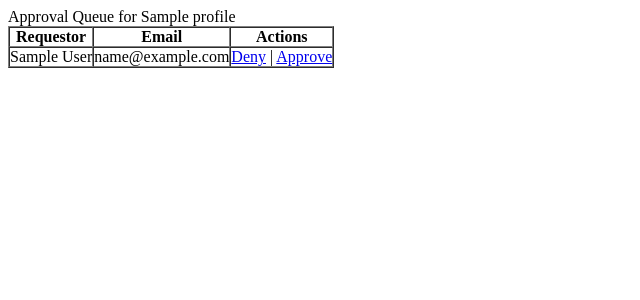
After one commit to srecinto/okta-partner-registration-workflow, a Flask app: template templates/admin_partner_approval_queue.html in a window 1280 px wide. The commit adds this page. Shown: the top 300 px of the page, without its empty margins (0-640 px from the left). Run offline with Flask 2, Linux system fonts and the light colour scheme; the template is opened without the code that fills it: most values are stand-ins (such as "Sample title", 1, 10 or a date in 2020); parts of the project's set-up code (start-up, migrations or seed data) failed here and were passed over; some libraries are stand-ins or nearby versions.

Commit message:
added admin screens, data init and code cleanup

```diff
--- a/main.py
+++ b/main.py
@@ -1,5 +1,7 @@
 import os
 import config
+import re
+import test_init_config
 
 from flask import Flask, request, send_from_directory, redirect, make_response, render_template
 from utils.rest import OktaUtil
@@ -10,6 +12,8 @@ GLOBAL VARIABLES ###############################################################
 """
 app = Flask(__name__)
 app.secret_key = "6w_#w*~AVts3!*yd&C]jP0(x_1ssd]MVgzfAw8%fF+c@|ih0s1H&yZQC&-u~O[--"  # For the session
+
+EMAIL_REGEX = re.compile(r"[^@\s]+@[^@\s]+\.[a-zA-Z0-9]+$")
 
 
 """
@@ -101,72 +105,35 @@ def handle_logout():
 # Emails the respective group/partner admin for approval
 # Displays the success screen to the end user
 def handle_register(form_data):
-    print "handle_logout()"
+    print "handle_register()"
     okta_util = OktaUtil(request.headers, config.okta)
+    partner_db = PartnerDB(config.okta["db_file_name"])
     is_registration_completed = False
     partner_groups = okta_util.search_groups(config.okta["partner_group_filter_prefix"], config.okta["group_query_limit"])
 
-    first_name = form_data["firstName"]
-    last_name = form_data["lastName"]
-    email = form_data["email"]
-    password = form_data["password"]
+    # Checks if form entries are valid
+    error_list, is_registration_completed = validate_registration(form_data)
 
-    # Checks if form entries are valid
-    #
-    #
-    #
-    error_list = {
-        "messages": [
-            {"message": "Error message 1"},
-            {"message": "Something about an error message 2"}
-        ]
-    }
-    if False:  # Everything passes
-        is_registration_completed = True
-
+    if is_registration_completed:  # No errors
         # Creates the user in Okta
-        user = {
-            "profile": {
-                "lastName": last_name,
-                "firstName": first_name,
-                "email": email,
-                "login": email,
-            },
-            "credentials": {
-                "password": {"value": password}
-            }
-        }
-
-        created_user = okta_util.create_user(user)
-        print "created_user: {0}".format(created_user)
+        created_user = create_user(form_data)
 
         # Puts a record in the DB Approval Queue
         # Emails the respective group/partner admin for approval
-        group_name = ""
-        group_id = ""
-        subject = "A User is requesting access to {group_name}".format(group_name=group_name)
-        message = (
-            "A person by the name of {first_name} {last_name} is requesting access to "
-            "the Partner Portal {group_name} <br />"
-            "Click <a href='/admin/partner_approval_queue/{group_id}'>Here</a> to see the approval queue for this Partner"
-        ).format(
-            first_name=first_name,
-            last_name=last_name,
-            group_name=group_name,
-            group_id=group_id
-        )
+        mail_results = email_partner_admins_with_new_registration(form_data)
 
-        admin_email_list = {}
+        print "mail_results: {0}".format(mail_results)
 
-        mail_results = okta_util.send_mail(subject, message, admin_email_list)
-        print "mail_results: {0}".format(mail_results)
+        # Add user to approval queue
+        partner_db.create_partner_approval_queue(created_user["id"], form_data["partner"])
 
     # Prepare response
     response = make_response(render_template(
         "user_registration.html",
         is_registration_completed=is_registration_completed,
         partner_groups=partner_groups,
-        error_list=error_list
+        error_list=error_list,
+        form_data=form_data
     ))
 
     """
@@ -182,6 +149,168 @@ def handle_register(form_data):
     """
 
     return response
+
+
+def handle_admin_partner_approval_queue(group_id):
+    print "admin_partner_approval_queue()"
+    okta_util = OktaUtil(request.headers, config.okta)
+    partner_db = PartnerDB(config.okta["db_file_name"])
+
+    group = okta_util.get_group(group_id)
+    approval_queue_rows = partner_db.get_partner_approval_queue_by_group(group_id)
+    # print "user_ids: {0}".format(user_ids)
+    user_id_list = []
+    for row in approval_queue_rows:
+        user_id_list.append(row["okta_user_id"])
+
+    user_list = okta_util.find_all_users_by_id(user_id_list)
+
+    response = make_response(
+        render_template(
+            "admin_partner_approval_queue.html",
+            group=group,
+            user_list=user_list
+        )
+    )
+
+    return response
+
+
+def handle_init_test():
+    print "handle_init_test()"
+    okta_util = OktaUtil(request.headers, config.okta)
+
+    # Create Partner Portal Groups
+    print "Creating Partner Portal Groups"
+    for group in test_init_config.partner_portal["groups"]:
+        group_name = group["profile"]["name"]
+        found_group = okta_util.search_groups(group_name, 1)
+        if len(found_group) == 0:
+            created_group = okta_util.create_group(group)
+            print "Created group: {0}".format(created_group["profile"]["name"])
+        else:
+            print "Group {0} already exsists".format(group_name)
+
+    # Create Partner Portal Admin Users
+    print "Creating Partner Portal Admin Users"
+    for user in test_init_config.partner_portal["admin_users"]:
+        login = user["profile"]["login"]
+        found_user = okta_util.find_users_by_login(login)
+        if "id" not in found_user:
+            okta_util.create_user(user, True)
+            print "Created User {0}".format(login)
+        else:
+            print "User {0} already exsists".format(login)
+
+    # Assign admin roles in DB
+    print "Partner Portal Admin Assignments"
+    for assignment in test_init_config.partner_portal["admin_group_assignments"]:
+        partner_db = PartnerDB(config.okta["db_file_name"])
+        login = assignment["login"]
+        group_name = assignment["group"]
+
+        found_user = okta_util.find_users_by_login(login)[0]
+        found_group = okta_util.search_groups(group_name, 1)[0]
+
+        user_id = found_user["id"]
+        group_id = found_group["id"]
+
+        partner_db.delete_user_partner_role(user_id, group_id, "ADMIN")
+        result = partner_db.create_user_partner_role(user_id, group_id, "ADMIN")
+
+        okta_util.assign_user_to_group(user_id, group_id)
+
+        print "assignment: {0}".format(result)
+
+    return "done!"
+
+
+def email_partner_admins_with_new_registration(form_data):
+    print "email_partner_admins_with_new_registration()"
+
+    okta_util = OktaUtil(request.headers, config.okta)
+    partner_db = PartnerDB(config.okta["db_file_name"])
+
+    subject = "A User is requesting access to {group_name}".format(group_name=form_data["partnerName"])
+    message = (
+        "A person by the name of {first_name} {last_name} is requesting access to "
+        "the Partner Portal {group_name} <br />"
+        "Click <a href=\"{app_host}/admin/partner_approval_queue/{group_id}\">Here</a> to see the approval queue for this Partner"
+    ).format(
+        first_name=form_data["firstName"],
+        last_name=form_data["lastName"],
+        group_name=form_data["partnerName"],
+        app_host=config.okta["app_host"],
+        group_id=form_data["partner"]
+    )
+
+    assignments = partner_db.get_user_partner_role_by_group(form_data["partner"])
+    admin_email_list = []
+
+    for assignment in assignments:
+        print "assignment: {0}".format(assignment)
+        user_id = assignment["okta_user_id"]
+        admin_user = okta_util.get_user(user_id)
+        print admin_user
+        admin_email_list.append({"address": admin_user["profile"]["email"]})
+
+    return okta_util.send_mail(subject, message, admin_email_list)
+
+
+def create_user(form_data):
+    okta_util = OktaUtil(request.headers, config.okta)
+    user = {
+        "profile": {
+            "lastName": form_data["lastName"],
+            "firstName": form_data["firstName"],
+            "email": form_data["email"],
+            "login": form_data["email"],
+        },
+        "credentials": {
+            "password": {"value": form_data["password"]}
+        }
+    }
+
+    created_user = okta_util.create_user(user)
+    print "created_user: {0}".format(created_user)
+
+    return created_user
+
+
+def validate_registration(form_data):
+    print "validate_registration()"
+    is_registration_completed = False
+    okta_util = OktaUtil(request.headers, config.okta)
+
+    email = form_data["email"]
+    password = form_data["password"]
+    confirm_password = form_data["confirmPassword"]
+
+    user = okta_util.find_users_by_login(email)
+
+    error_list = {
+        "messages": []
+    }
+
+    if confirm_password != password:
+        error_list["messages"].append(
+            {"message": "Confirm Password does not match password"}
+        )
+
+    if not EMAIL_REGEX.match(email):
+        error_list["messages"].append(
+            {"message": "Email is invalid"}
+        )
+
+    if len(user) != 0:
+        error_list["messages"].append(
+            {"message": "User already exsists"}
+        )
+
+    if len(error_list["messages"]) == 0:
+        is_registration_completed = True
+
+    return error_list, is_registration_completed
 
 
 def get_current_user_token():
@@ -279,8 +408,8 @@ def root():
         if request.cookies["token"] == "NO_TOKEN":
             response.set_cookie('token', "")
 
-    partner_db = PartnerDB(config.okta["db_file_name"])
-    partner_db.test()
+    # partner_db = PartnerDB(config.okta["db_file_name"])
+    # partner_db.test()
 
     return response
 
@@ -335,7 +464,8 @@ def user_registration():
             "user_registration.html",
             is_registration_completed=is_registration_completed,
             partner_groups=partner_groups,
-            error_list={}  # No errors by default
+            error_list={},  # No errors by default
+            form_data={}
         )
     )
 
@@ -350,6 +480,21 @@ def register():
     return handle_register(request.form)
 
 
+@app.route("/admin/partner_approval_queue/<group_id>", methods=["GET"])
+def admin_partner_approval_queue(group_id):
+    print "admin_partner_approval_queue()"
+
+    return handle_admin_partner_approval_queue(group_id)
+
+
+# This method is responsible for creating the test users and groups in Okta as well as the DB
+@app.route("/init_test", methods=["GET"])
+def init_test():
+    print "init_test()"
+
+    return handle_init_test()
+
+
 """
 MAIN ##################################################################################################################
 """
--- a/sql/createdb.sql
+++ b/sql/createdb.sql
@@ -5,3 +5,10 @@ create table partner_approval_queue (
     okta_user_id varchar(100),
     primary key (okta_group_id, okta_user_id)
 );
+
+create table user_partner_role (
+    okta_user_id varchar(100),
+    okta_group_id varchar(100),
+    partner_role varchar(20),
+    primary key (okta_group_id, okta_user_id)
+);
--- /dev/null
+++ b/templates/admin_partner_approval_queue.html
@@ -0,0 +1,28 @@
+{% extends "_template.html" %}
+{% block head %}
+{{ super() }}
+{% endblock %}
+{% block title %}Admin Partner Portal - User Approval Queue{% endblock %}
+{% block content %}
+<div>
+    <div>
+        Approval Queue for {{group.profile.name}}
+    </div>
+    <table border="1" cellpadding="0" cellspacing="0">
+        <tr>
+            <th>Requestor</th>
+            <th>Email</th>
+            <th>Actions</th>
+        </tr>
+    {% for user in user_list %}
+        <tr>
+            <td>{{user.profile.firstName}} {{user.profile.lastName}}</td>
+            <td>{{user.profile.email}}</td>
+            <td>
+                <a href="#">Deny</a> | <a href="#">Approve</a>
+            </td>
+        </tr>
+    {% endfor %}
+    </table>
+</div>
+{% endblock %}
```
Also changed, not shown: templates/user_registration.html (+13 -5 lines), test_init_config.py (added, +34 -0 lines), utils/db.py (+98 -10 lines), utils/rest.py (+69 -10 lines), utils/mail.py (deleted).
